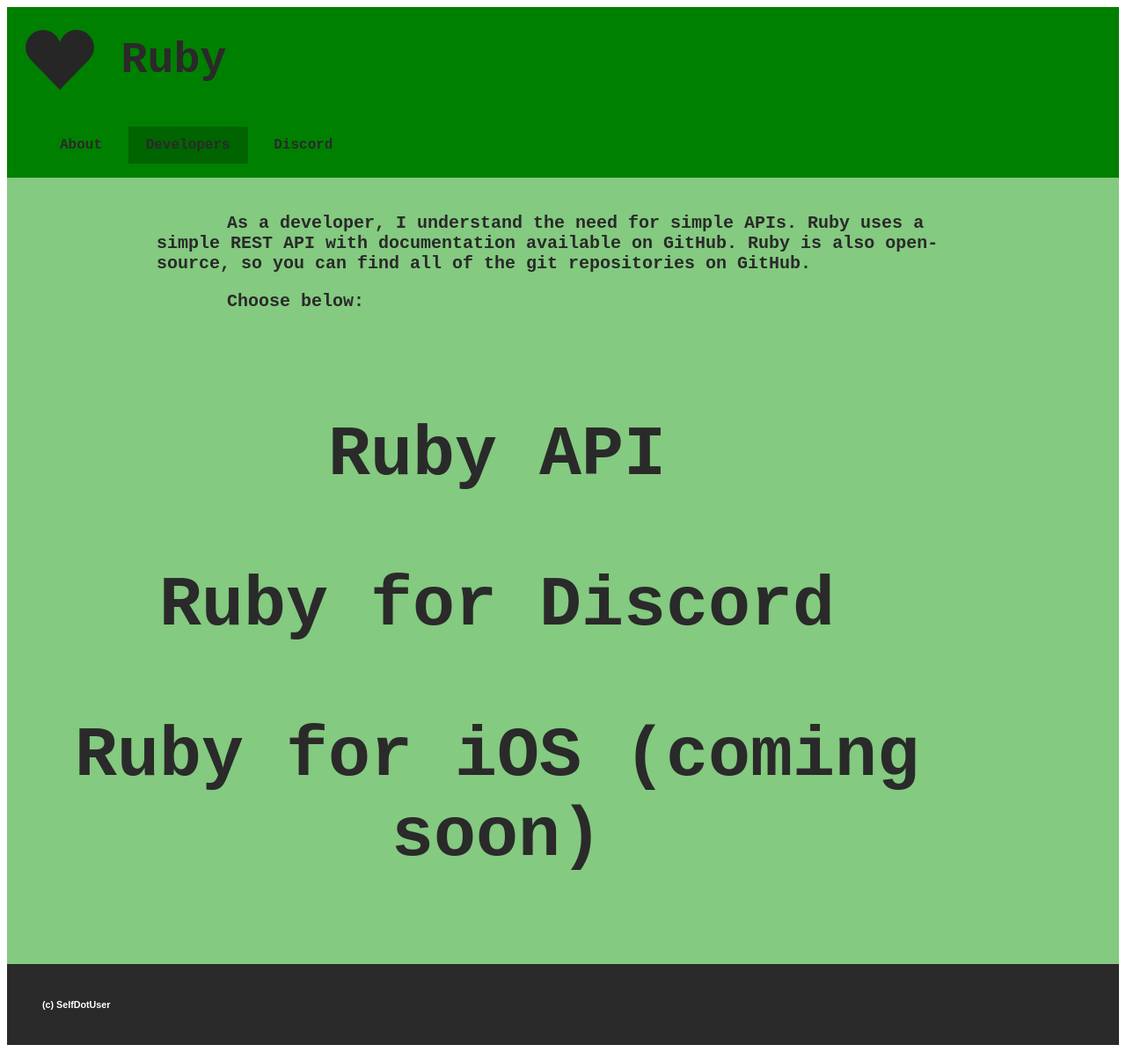
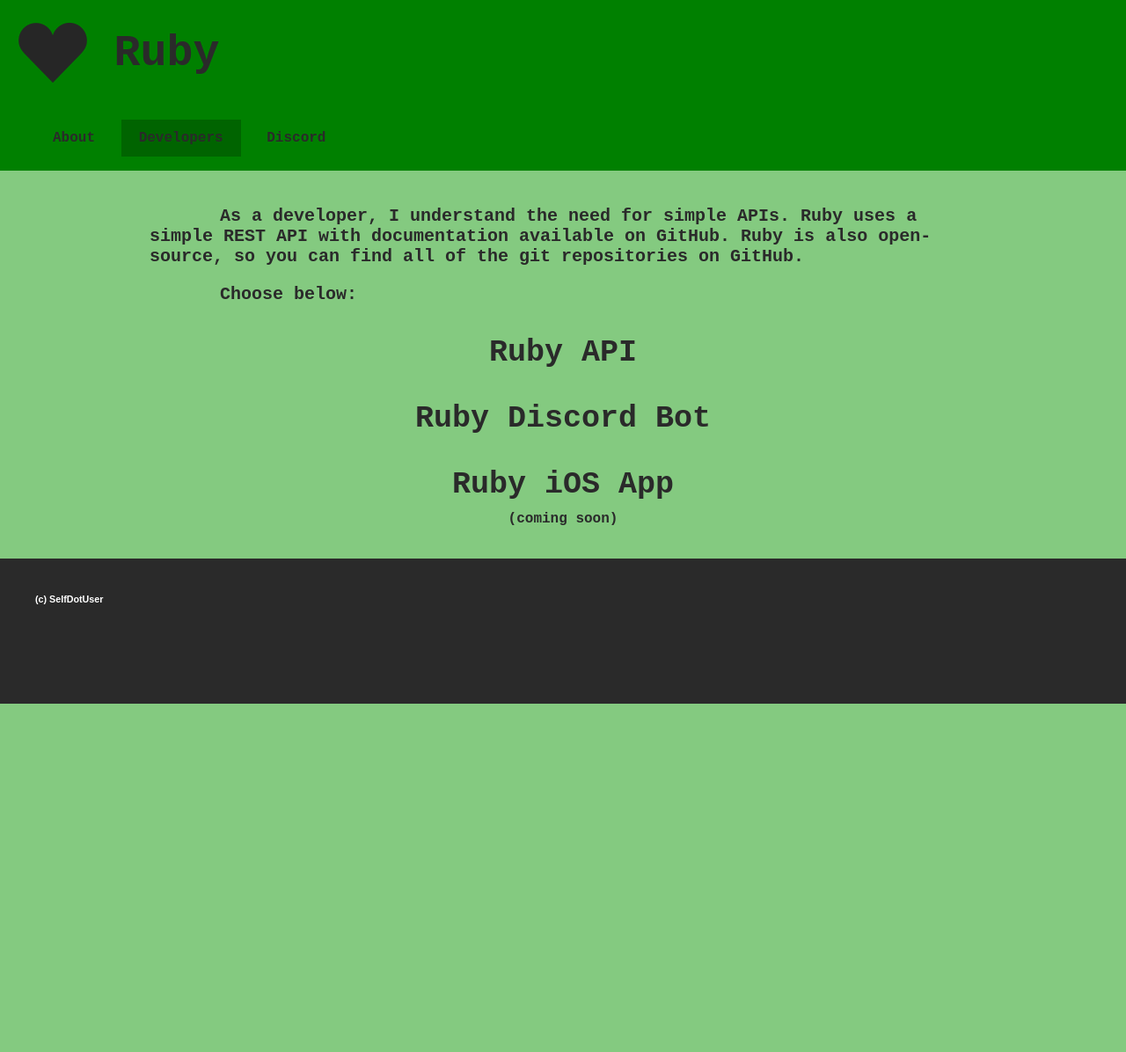
Before and after one commit to SelfDotUser/Ruby-Server, a Flask app: page /developers.html in a window 1280 px wide. Shown: the whole page at 88% size. After the commit the page ends 800 px from the top, so only its background shows below. Run offline with Flask 2, Linux system fonts and the light colour scheme.

Commit message:
fixed margins and developer.html

```diff
--- a/rubyserver/static/styles/style.css
+++ b/rubyserver/static/styles/style.css
@@ -83,7 +83,6 @@
     display: block;
     margin-left: auto;
     margin-right: auto;
-    width:auto;
 }
 
 #headline {
@@ -111,6 +110,19 @@
     display: block;
 }
 
+#ruby-repos {
+    font-weight: bold;
+    font-size: 35px;
+    text-align: center;
+    display: block;
+    margin-left: auto;
+    margin-right: auto;
+}
+
+#ruby-repos:hover {
+    cursor:pointer;
+}
+
 #ruby-api-content:hover {
     cursor: pointer;
 }
--- a/rubyserver/templates/developers.html
+++ b/rubyserver/templates/developers.html
@@ -10,7 +10,7 @@
         <link rel="stylesheet" href= "{{ url_for('static',filename='styles/style.css') }}">
     </head>
 
-    <body>
+    <body class="Body">
         <div class="Header">
             <img onclick="document.location='./'" src="/static/images/logo_transparent.png">
             <h1>Ruby</h1>
@@ -25,10 +25,10 @@
         <div class="Content">
             <p id="paragraphs">&emsp;&emsp;&emsp;&emsp;As a developer, I understand the need for simple APIs. Ruby uses a simple REST API with documentation available on GitHub. Ruby is also open-source, so you can find all of the git repositories on GitHub.</p>
             <p id="paragraphs">&emsp;&emsp;&emsp;&emsp;Choose below:</p>
-            <br>
-            <p id="ruby-api-content" style="text-align: center;">Ruby API</p>
-            <p id="ruby-api-content" style="text-align: center;">Ruby for Discord</p>
-            <p id="ruby-api-content" style="text-align: center;">Ruby for iOS (coming soon)</p>
+            <p id="ruby-repos" onclick="document.location='https://github.com/SelfDotUser/Ruby-Server'">Ruby API</p>
+            <p id="ruby-repos" onclick="document.location='https://github.com/SelfDotUser/Ruby-DiscordBot'">Ruby Discord Bot</p>
+            <p id="ruby-repos" style="margin-bottom: 0px;" onclick="document.location='https://github.com/SelfDotUser/Ruby-iOS'">Ruby iOS App</p>
+            <p style="text-align: center; font-weight: bold; margin-top: 10px;">(coming soon)</p>
         </div>
 
         <div class="Footer">
```
